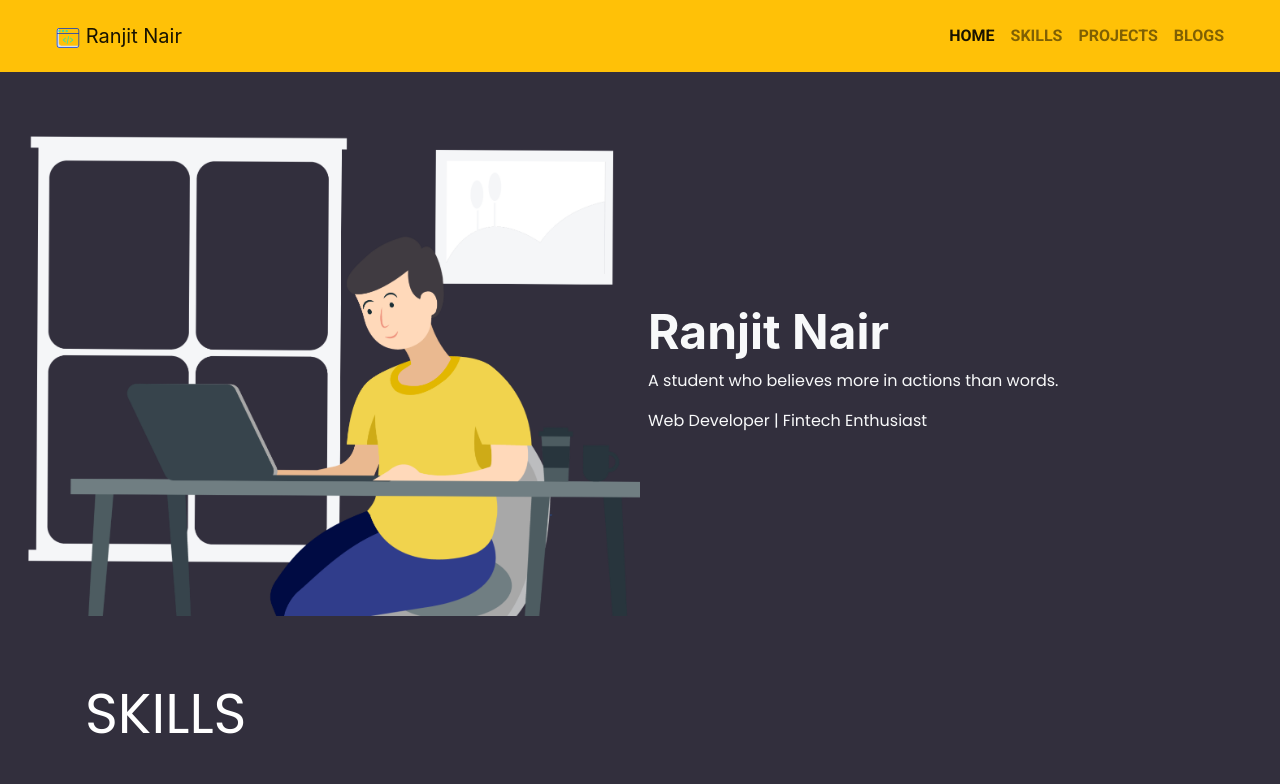
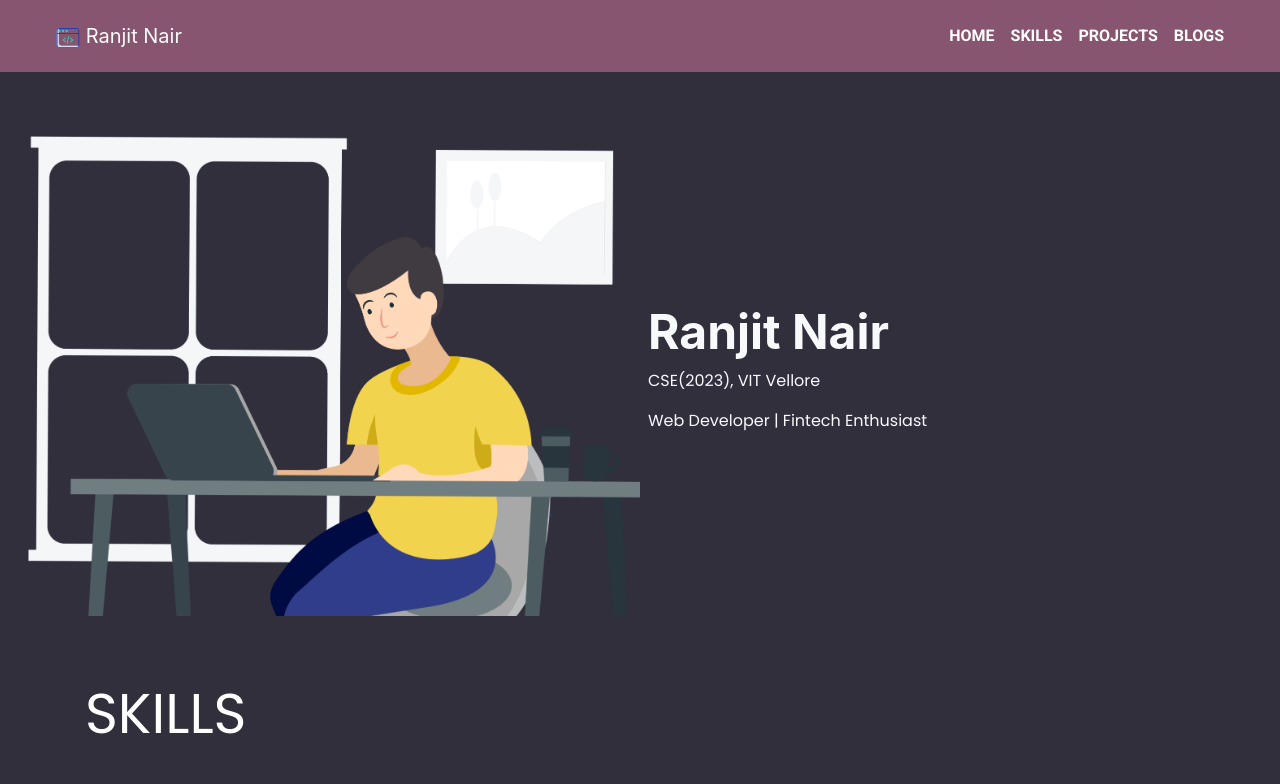
Before and after one commit to ranjitmnair/portfolio, a plain HTML site: page index.html in a window 1280 px wide. Shown: the top 784 px of the page. Drawn offline with nearby package versions, Linux system fonts and the light colour scheme.

Commit message:
nav color change

```diff
--- a/index.html
+++ b/index.html
@@ -8,15 +8,15 @@
         integrity="sha384-9aIt2nRpC12Uk9gS9baDl411NQApFmC26EwAOH8WgZl5MYYxFfc+NcPb1dKGj7Sk" crossorigin="anonymous">
     <link rel="stylesheet" href="https://stackpath.bootstrapcdn.com/font-awesome/4.7.0/css/font-awesome.min.css">
     <link rel="stylesheet" href="./styles.css">
-    <title>Document</title>
+    <title>Ranjit Nair | VIT Vellore</title>
 </head>
 
 <body>
 
     <header class="header_area">
         <div class="main-menu">
-            <nav class="navbar navbar-expand-lg navbar-light bg-warning fixed-top">
-                <a class="navbar-brand" href="#"><img src="./img/logo.png" alt=""> Ranjit Nair</a>
+            <nav class="navbar navbar-expand-lg navigation fixed-top text-light">
+                <a class="navbar-brand text-light" href="#"><img src="./img/logo.png" alt=""> Ranjit Nair</a>
                 <button class="navbar-toggler" type="button" data-toggle="collapse" data-target="#navbarNavAltMarkup"
                     aria-controls="navbarNavAltMarkup" aria-expanded="false" aria-label="Toggle navigation">
                     <span class="navbar-toggler-icon"></span>
@@ -52,7 +52,7 @@
                 <div class="col-12 col-sm-6 col-sm-offset-2 align-self-center my-5 p-2">
                     <div class="center-div text-light">
                         <h1 class="font-weight-bold" id="name">Ranjit Nair</h1>
-                        <p class="intro">A student who believes more in actions than words.</p>
+                        <p class="intro">CSE(2023), VIT Vellore</p>
                         <p class="intro">Web Developer | Fintech Enthusiast</p>
                     </div>
                 </div>
--- a/styles.css
+++ b/styles.css
@@ -4,6 +4,11 @@
 body{
     background-color: #322f3d;
     {overflow-x: hidden;}
+}
+
+.navigation{
+    background-color: #87556f;
+    color: white;
 }
 
 /* for nav bar */
```
